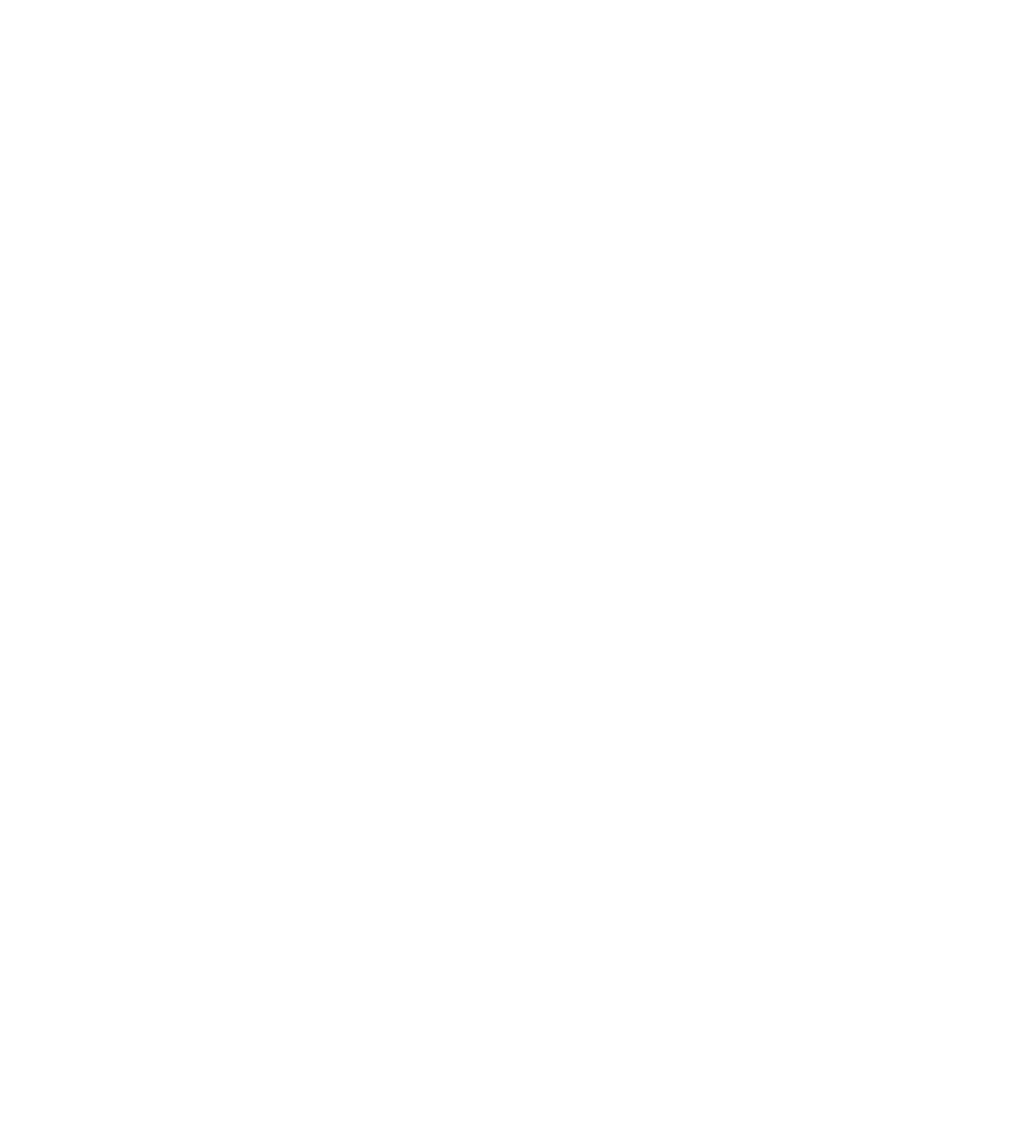
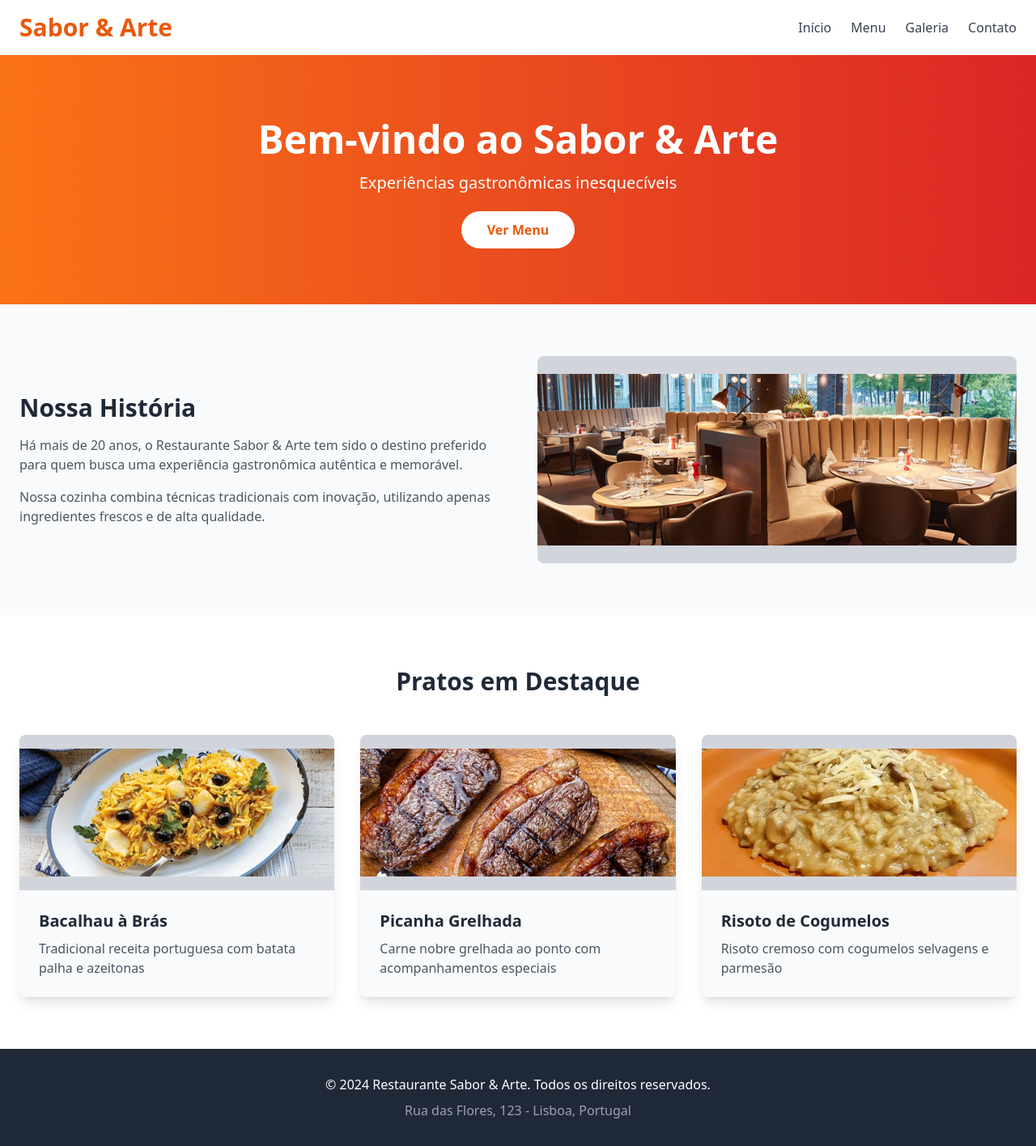
Before and after one commit to eucaiot/projeto, a plain HTML site: page index.html in a window 1280 px wide. Shown: the whole page at 81% size. Before the commit the page ends 800 px from the top, so only its background shows below. Drawn offline with nearby package versions, Linux system fonts and the light colour scheme.

Commit message:
feat:pagina inicial concluida

```diff
--- a/index.html
+++ b/index.html
@@ -1,11 +1,98 @@
 <!DOCTYPE html>
-<html lang="en">
+<html lang="pt">
 <head>
-    <meta charset="UTF-8">
-    <meta name="viewport" content="width=device-width, initial-scale=1.0">
-    <title>Document</title>
+<meta charset="UTF-8">
+<meta name="viewport" content="width=device-width, initial-scale=1.0">
+<title>Restaurante Sabor & Arte</title>
+<script src="https://cdn.tailwindcss.com"></script>
 </head>
-<body>
+<body class="bg-gray-50">
+<!-- Header -->
+<header class="bg-white shadow-md">
+    <nav class="container mx-auto px-6 py-4">
+        <div class="flex items-center justify-between">
+            <h1 class="text-3xl font-bold text-orange-600">Sabor & Arte</h1>
+            <ul class="flex space-x-6">
+                <li><a href="index.html" class="text-gray-700 hover:text-orange-600">Início</a></li>
+                <li><a href="pages/menu.html" class="text-gray-700 hover:text-orange-600">Menu</a></li>
+                <li><a href="pages/galeria.html" class="text-gray-700 hover:text-orange-600">Galeria</a></li>
+                <li><a href="pages/contato.html" class="text-gray-700 hover:text-orange-600">Contato</a></li>
+            </ul>
+        </div>
+    </nav>
+</header>
 
+<!-- Hero Section -->
+<section class="bg-gradient-to-r from-orange-500 to-red-600 text-white py-20">
+    <div class="container mx-auto px-6 text-center">
+        <h2 class="text-5xl font-bold mb-4">Bem-vindo ao Sabor & Arte</h2>
+        <p class="text-xl mb-8">Experiências gastronômicas inesquecíveis</p>
+        <a href="pages/menu.html" class="bg-white text-orange-600 px-8 py-3 rounded-full font-semibold hover:bg-gray-100 transition">Ver Menu</a>
+    </div>
+</section>
+
+<!-- Sobre -->
+<section class="py-16">
+    <div class="container mx-auto px-6">
+        <div class="grid md:grid-cols-2 gap-12 items-center">
+            <div>
+                <h3 class="text-3xl font-bold text-gray-800 mb-4">Nossa História</h3>
+                <p class="text-gray-600 mb-4">
+                    Há mais de 20 anos, o Restaurante Sabor & Arte tem sido o destino preferido para quem busca uma experiência gastronômica autêntica e memorável.
+                </p>
+                <p class="text-gray-600">
+                    Nossa cozinha combina técnicas tradicionais com inovação, utilizando apenas ingredientes frescos e de alta qualidade.
+                </p>
+            </div>
+            <div class="bg-gray-300 h-64 rounded-lg flex items-center justify-center">
+                <img src="assets/images/ambiente/image_01.jpg" />
+            </div>
+        </div>
+    </div>
+</section>
+
+<!-- Destaques -->
+<section class="bg-white py-16">
+    <div class="container mx-auto px-6">
+        <h3 class="text-3xl font-bold text-center text-gray-800 mb-12">Pratos em Destaque</h3>
+        <div class="grid md:grid-cols-3 gap-8">
+            <div class="bg-gray-50 rounded-lg overflow-hidden shadow-lg">
+                <div class="bg-gray-300 h-48 flex items-center justify-center">
+                    <img src="assets/images/pratos/prato_01.jpg" />
+                </div>
+                <div class="p-6">
+                    <h4 class="text-xl font-bold text-gray-800 mb-2">Bacalhau à Brás</h4>
+                    <p class="text-gray-600">Tradicional receita portuguesa com batata palha e azeitonas</p>
+                </div>
+            </div>
+            <div class="bg-gray-50 rounded-lg overflow-hidden shadow-lg">
+                <div class="bg-gray-300 h-48 flex items-center justify-center">
+                    <img src="assets/images/pratos/prato_02.jpg" />
+                </div>
+                <div class="p-6">
+                    <h4 class="text-xl font-bold text-gray-800 mb-2">Picanha Grelhada</h4>
+                    <p class="text-gray-600">Carne nobre grelhada ao ponto com acompanhamentos especiais</p>
+                </div>
+            </div>
+            <div class="bg-gray-50 rounded-lg overflow-hidden shadow-lg">
+                <div class="bg-gray-300 h-48 flex items-center justify-center">
+                    <img src="assets/images/pratos/prato_03.jpg" />
+                </div>
+                <div class="p-6">
+                    <h4 class="text-xl font-bold text-gray-800 mb-2">Risoto de Cogumelos</h4>
+                    <p class="text-gray-600">Risoto cremoso com cogumelos selvagens e parmesão</p>
+                </div>
+            </div>
+        </div>
+    </div>
+</section>
+
+<!-- Footer -->
+<footer class="bg-gray-800 text-white py-8">
+    <div class="container mx-auto px-6 text-center">
+        <p>&copy; 2024 Restaurante Sabor & Arte. Todos os direitos reservados.</p>
+        <p class="mt-2 text-gray-400">Rua das Flores, 123 - Lisboa, Portugal</p>
+    </div>
+</footer>
 </body>
 </html>
```
